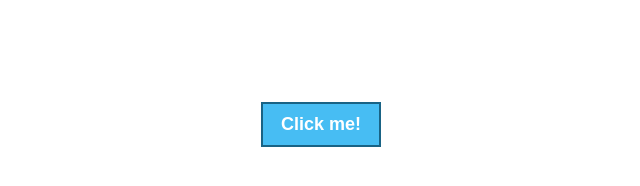
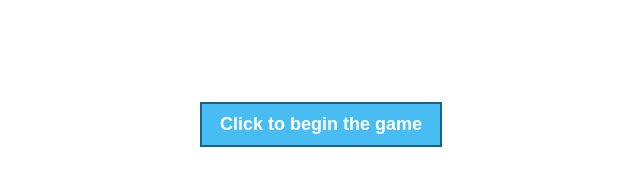
Before and after one commit to Adwithr/rock-paper-scissors, a plain HTML site: page index.html in a window 1280 px wide. Shown: the whole page, without its empty margins (319-959 px from the left). Drawn offline with Linux system fonts and the light colour scheme.

Commit message:
changed the text of the button

```diff
--- a/index.html
+++ b/index.html
@@ -27,7 +27,7 @@
     </style>
   </head>
   <body>
-    <button id="mybutton">Click me!</button>
+    <button id="mybutton">Click to begin the game</button>
     <script src="./script.js"></script>
   </body>
 </html>
```
